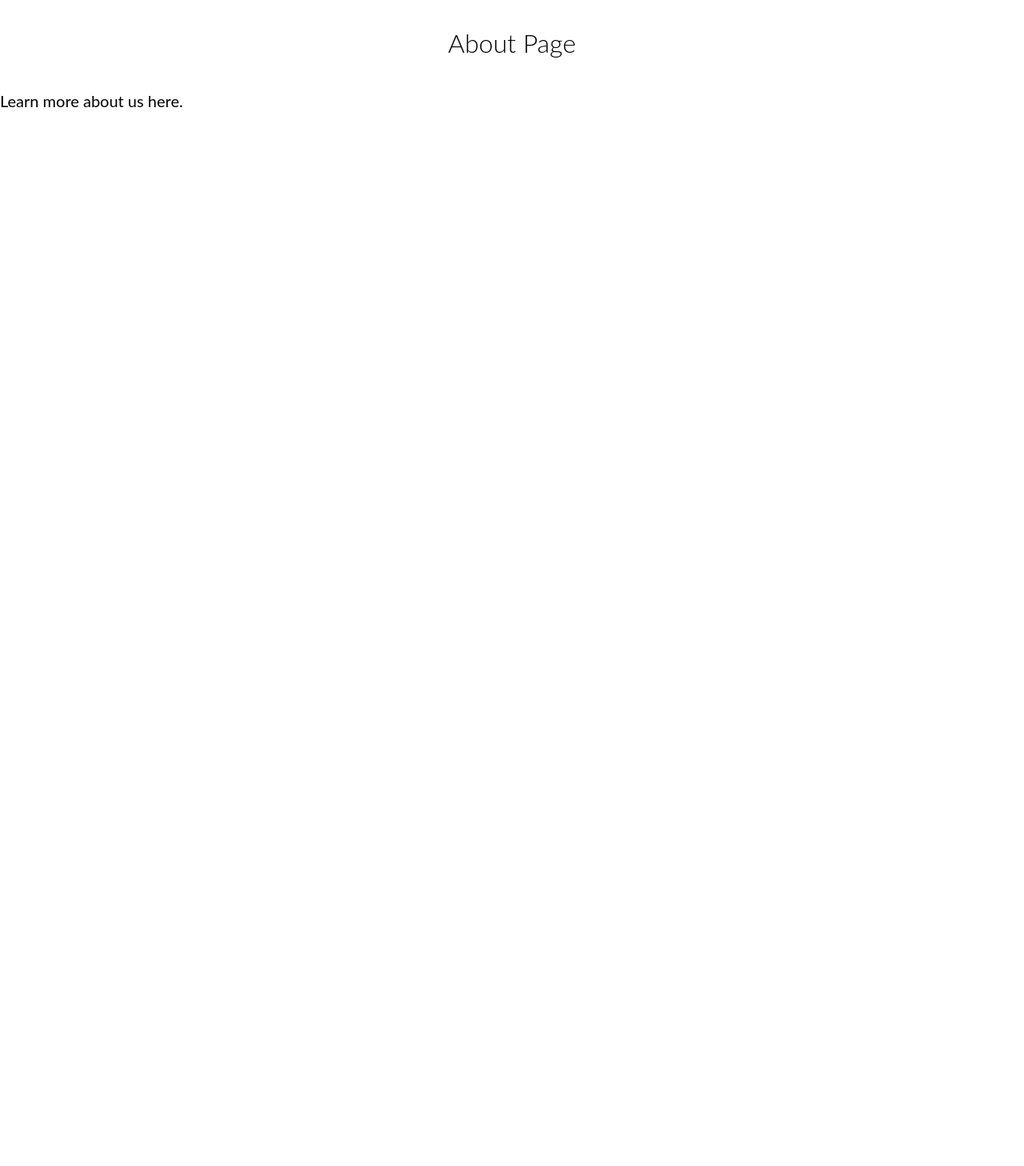
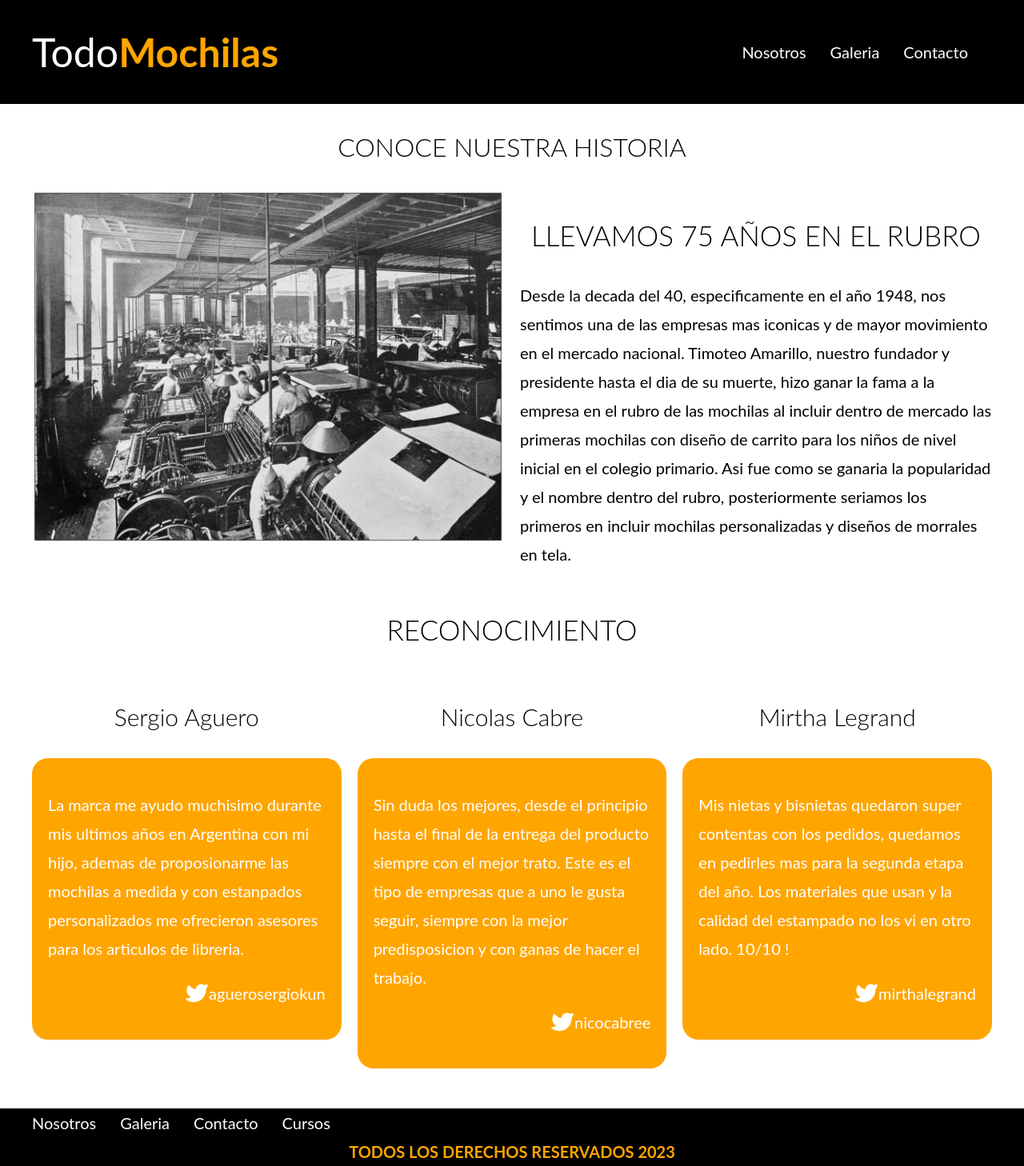
Before and after one commit to Axelcichello/tp2Plataformas, a React (Vite) app: page /about in a window 1280 px wide. Shown: the whole page at 80% size. Before the commit the page ends 800 px from the top, so only its background shows below. Built offline with nearby package versions, Linux system fonts and the light colour scheme.

Commit message:
terminada la seccion about

```diff
--- a/src/pages/About.jsx
+++ b/src/pages/About.jsx
@@ -1,10 +1,107 @@
-import React from 'react';
+import React from "react";
+import Header from "../components/Header";
+import Footer from "../components/Footer";
+import fabrica from '../assets/images/fabrica.jpg';
 
 const About = () => {
   return (
     <div>
-      <h1>About Page</h1>
-      <p>Learn more about us here.</p>
+      <Header />
+
+      <main class="contenedor">
+        <h1>CONOCE NUESTRA HISTORIA</h1>
+
+        <div class="empresa-contenido">
+          <div class="imagen">
+            <img src={fabrica} alt="imagen-empresa" />
+          </div>
+
+          <div class="texto-empresa">
+            <h2 class="subtitulo">Llevamos 75 años en el rubro</h2>
+
+            <p>
+              Desde la decada del 40, especificamente en el año 1948, nos
+              sentimos una de las empresas mas iconicas y de mayor movimiento en
+              el mercado nacional. Timoteo Amarillo, nuestro fundador y
+              presidente hasta el dia de su muerte, hizo ganar la fama a la
+              empresa en el rubro de las mochilas al incluir dentro de mercado
+              las primeras mochilas con diseño de carrito para los niños de
+              nivel inicial en el colegio primario. Asi fue como se ganaria la
+              popularidad y el nombre dentro del rubro, posteriormente seriamos
+              los primeros en incluir mochilas personalizadas y diseños de
+              morrales en tela.
+            </p>
+          </div>
+        </div>
+      </main>
+
+      <section>
+
+        <h2 class="subtitulo">Reconocimiento</h2>
+        <div class="contenedor">
+            <div class="comentarios">
+
+                <div class="tarjeta">
+                    <h3>Sergio Aguero</h3>
+                    <div class="comentario">
+                        <p> La marca me ayudo muchisimo durante mis ultimos años en Argentina con mi hijo, ademas de
+                            proposionarme las mochilas a medida y con estanpados personalizados me ofrecieron asesores
+                            para los articulos de libreria.</p>
+
+                        <p class="nombre"><svg xmlns="http://www.w3.org/2000/svg"
+                                class="nombre-j icon icon-tabler icon-tabler-brand-twitter-filled" width="30"
+                                height="30" viewBox="0 0 24 24" stroke-width="1.5" stroke="#2c3e50" fill="none"
+                                stroke-linecap="round" stroke-linejoin="round">
+                                <path stroke="none" d="M0 0h24v24H0z" fill="none" />
+                                <path
+                                    d="M14.058 3.41c-1.807 .767 -2.995 2.453 -3.056 4.38l-.002 .182l-.243 -.023c-2.392 -.269 -4.498 -1.512 -5.944 -3.531a1 1 0 0 0 -1.685 .092l-.097 .186l-.049 .099c-.719 1.485 -1.19 3.29 -1.017 5.203l.03 .273c.283 2.263 1.5 4.215 3.779 5.679l.173 .107l-.081 .043c-1.315 .663 -2.518 .952 -3.827 .9c-1.056 -.04 -1.446 1.372 -.518 1.878c3.598 1.961 7.461 2.566 10.792 1.6c4.06 -1.18 7.152 -4.223 8.335 -8.433l.127 -.495c.238 -.993 .372 -2.006 .401 -3.024l.003 -.332l.393 -.779l.44 -.862l.214 -.434l.118 -.247c.265 -.565 .456 -1.033 .574 -1.43l.014 -.056l.008 -.018c.22 -.593 -.166 -1.358 -.941 -1.358l-.122 .007a.997 .997 0 0 0 -.231 .057l-.086 .038a7.46 7.46 0 0 1 -.88 .36l-.356 .115l-.271 .08l-.772 .214c-1.336 -1.118 -3.144 -1.254 -5.012 -.554l-.211 .084z"
+                                    stroke-width="0" fill="currentColor" />
+                            </svg>aguerosergiokun
+                        </p>
+                    </div>
+                </div>
+
+                <div class="tarjeta">
+                    <h3>Nicolas Cabre</h3>
+                    <div class="comentario">
+                        <p>Sin duda los mejores, desde el principio hasta el final de la entrega del producto siempre con el mejor trato. Este es el tipo de empresas que a uno le gusta seguir, siempre con la mejor predisposicion y con ganas de hacer el trabajo.</p>
+
+                            <p class="nombre"><svg xmlns="http://www.w3.org/2000/svg"
+                                class="nombre-j icon icon-tabler icon-tabler-brand-twitter-filled" width="30"
+                                height="30" viewBox="0 0 24 24" stroke-width="1.5" stroke="#2c3e50" fill="none"
+                                stroke-linecap="round" stroke-linejoin="round">
+                                <path stroke="none" d="M0 0h24v24H0z" fill="none" />
+                                <path
+                                    d="M14.058 3.41c-1.807 .767 -2.995 2.453 -3.056 4.38l-.002 .182l-.243 -.023c-2.392 -.269 -4.498 -1.512 -5.944 -3.531a1 1 0 0 0 -1.685 .092l-.097 .186l-.049 .099c-.719 1.485 -1.19 3.29 -1.017 5.203l.03 .273c.283 2.263 1.5 4.215 3.779 5.679l.173 .107l-.081 .043c-1.315 .663 -2.518 .952 -3.827 .9c-1.056 -.04 -1.446 1.372 -.518 1.878c3.598 1.961 7.461 2.566 10.792 1.6c4.06 -1.18 7.152 -4.223 8.335 -8.433l.127 -.495c.238 -.993 .372 -2.006 .401 -3.024l.003 -.332l.393 -.779l.44 -.862l.214 -.434l.118 -.247c.265 -.565 .456 -1.033 .574 -1.43l.014 -.056l.008 -.018c.22 -.593 -.166 -1.358 -.941 -1.358l-.122 .007a.997 .997 0 0 0 -.231 .057l-.086 .038a7.46 7.46 0 0 1 -.88 .36l-.356 .115l-.271 .08l-.772 .214c-1.336 -1.118 -3.144 -1.254 -5.012 -.554l-.211 .084z"
+                                    stroke-width="0" fill="currentColor" />
+                            </svg>nicocabree
+                        </p>
+                    </div>
+                </div>
+
+                <div class="tarjeta">
+                    <h3>Mirtha Legrand</h3>
+                    <div class="comentario">
+                        <p>Mis nietas y bisnietas quedaron super contentas con los pedidos, quedamos en pedirles mas para la segunda etapa del año. Los materiales que usan y la calidad del estampado no los vi en otro lado. 10/10 !</p>
+
+                            <p class="nombre"><svg xmlns="http://www.w3.org/2000/svg"
+                                class="nombre-j icon icon-tabler icon-tabler-brand-twitter-filled" width="30"
+                                height="30" viewBox="0 0 24 24" stroke-width="1.5" stroke="#2c3e50" fill="none"
+                                stroke-linecap="round" stroke-linejoin="round">
+                                <path stroke="none" d="M0 0h24v24H0z" fill="none" />
+                                <path
+                                    d="M14.058 3.41c-1.807 .767 -2.995 2.453 -3.056 4.38l-.002 .182l-.243 -.023c-2.392 -.269 -4.498 -1.512 -5.944 -3.531a1 1 0 0 0 -1.685 .092l-.097 .186l-.049 .099c-.719 1.485 -1.19 3.29 -1.017 5.203l.03 .273c.283 2.263 1.5 4.215 3.779 5.679l.173 .107l-.081 .043c-1.315 .663 -2.518 .952 -3.827 .9c-1.056 -.04 -1.446 1.372 -.518 1.878c3.598 1.961 7.461 2.566 10.792 1.6c4.06 -1.18 7.152 -4.223 8.335 -8.433l.127 -.495c.238 -.993 .372 -2.006 .401 -3.024l.003 -.332l.393 -.779l.44 -.862l.214 -.434l.118 -.247c.265 -.565 .456 -1.033 .574 -1.43l.014 -.056l.008 -.018c.22 -.593 -.166 -1.358 -.941 -1.358l-.122 .007a.997 .997 0 0 0 -.231 .057l-.086 .038a7.46 7.46 0 0 1 -.88 .36l-.356 .115l-.271 .08l-.772 .214c-1.336 -1.118 -3.144 -1.254 -5.012 -.554l-.211 .084z"
+                                    stroke-width="0" fill="currentColor" />
+                            </svg>mirthalegrand
+                        </p>
+                    </div>
+                </div>
+
+            </div>
+        </div>
+    </section>
+
+      <Footer />
     </div>
   );
 };
--- a/src/pages/Home.jsx
+++ b/src/pages/Home.jsx
@@ -7,6 +7,7 @@
 import ListadoPrecios from "../components/ListadoPrecios";
 
 const Home = () => {
+
   return (
     <div>
       <Header />
```
